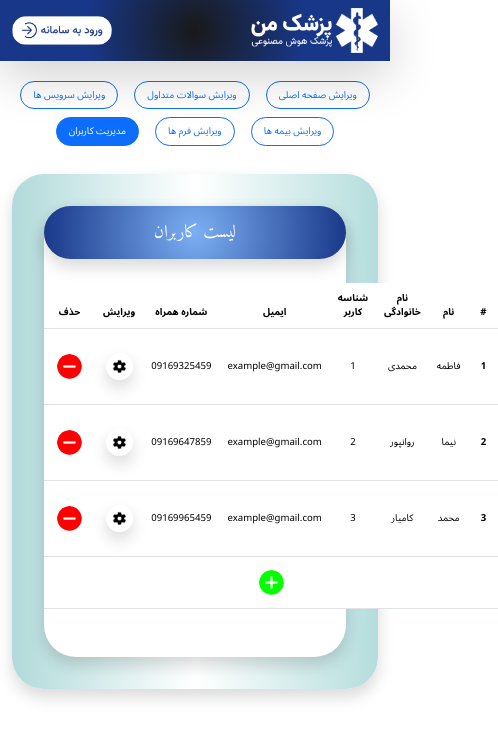
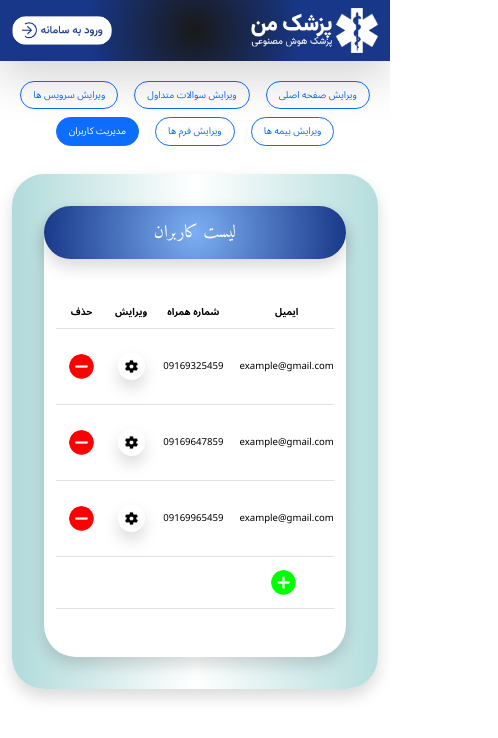
Before and after one commit to RamtinPB/MyDocter, a React (Vite) app: page /AdminDashboard in a window 390 px wide. Both pictures are taken after a click on the button "مدیریت کاربران". Shown: the top 738 px of the page, 498 px wide, since content can reach past the window. Built offline with nearby package versions, Linux system fonts and the light colour scheme; no server answers.

Commit message:
controlled overflow of user's list for phone view port

```diff
--- a/src/components/AdminDashboardManageUsers.tsx
+++ b/src/components/AdminDashboardManageUsers.tsx
@@ -1,6 +1,8 @@
 import { useEffect, useState } from "react";
 import { useLanguage } from "./LanguageContext";
 import { useNavigate } from "react-router-dom";
+import "../cssFiles/tableOverflow.css";
+import "../cssFiles/adminbuttons.css";
 
 interface Users {
 	[key: string]: any;
@@ -55,6 +57,8 @@ function AdminDashboardManageUsers() {
 						{language === "fa" ? "لیست کاربران" : "List of Users"}
 					</h3>
 				</div>
+				<div className="container">
+					<div className="table-responsive-container">
 						<table
 							className="table table-hover text-center mb-5"
 							style={{ direction: language === "fa" ? "rtl" : "ltr" }}
@@ -62,7 +66,9 @@ function AdminDashboardManageUsers() {
 							<thead>
 								<tr>
 									<th scope="col">#</th>
-							<th scope="col">{language === "fa" ? "نام" : "First Name"}</th>
+									<th scope="col">
+										{language === "fa" ? "نام" : "First Name"}
+									</th>
 									<th scope="col">
 										{language === "fa" ? "نام خانوادگی" : "Last Name"}
 									</th>
@@ -145,6 +151,8 @@ function AdminDashboardManageUsers() {
 						</table>
 					</div>
 				</div>
+			</div>
+		</div>
 	);
 }
 
--- /dev/null
+++ b/src/cssFiles/tableOverflow.css
@@ -0,0 +1,11 @@
+@media (max-width: 576px){
+    .table-responsive-container {
+        overflow-x: auto;
+        -webkit-overflow-scrolling: touch; /* Smooth scrolling for mobile */
+    }
+
+/* Optional: Prevent the table from stretching too wide */
+    .table-responsive-container table {
+        min-width: 100%; /* Ensure the table fills the screen width */
+    }
+}
```
Lines whose indentation alone changed are shown as unchanged.
